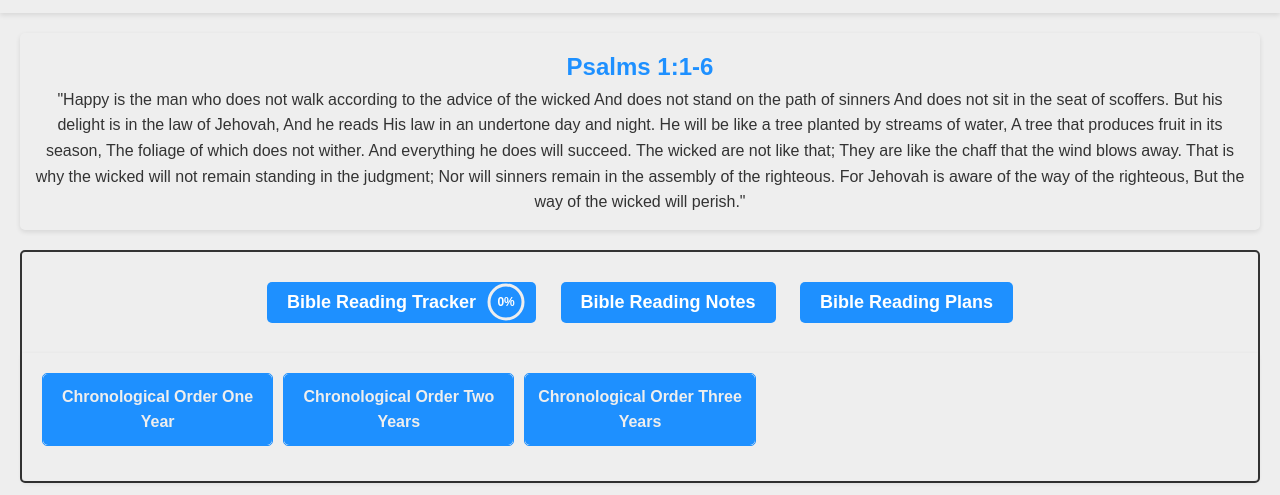
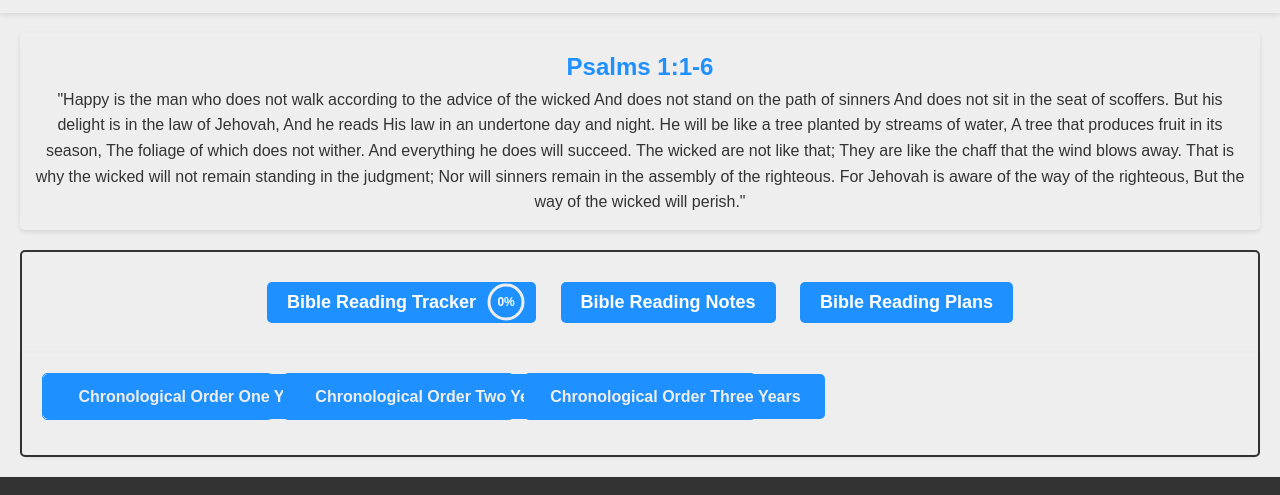
Before and after one commit to ghensleyiii/codexedoc, a plain HTML site: page codex.html in a window 1280 px wide. Both pictures are taken after a click on the button "Bible Reading Plans". Shown: the part 129-624 px from the top of the page. Drawn offline with Linux system fonts and the light colour scheme.

Commit message:
Update codex.html

```diff
--- a/codex.html
+++ b/codex.html
@@ -176,6 +176,8 @@
             font-weight: bold;
             position: relative;
             color: #eeeeee;
+            min-width: 300px;
+            display: block;
         }
 
         .book-title:hover {
```
